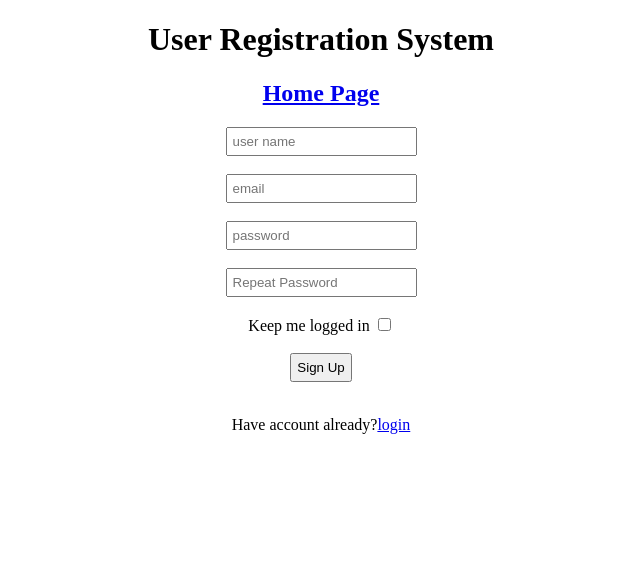
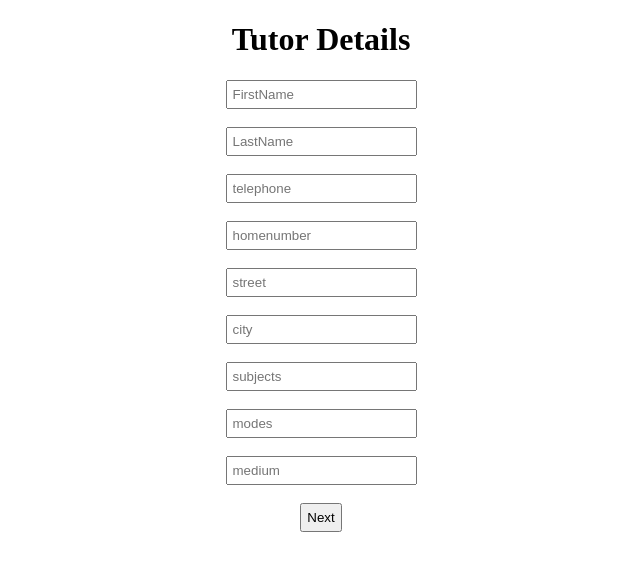
Before and after one commit to Sachithra-dev/Unigura-local, a PHP site: page /tutorregistration.php in a window 1280 px wide. Shown: the top 571 px of the page, without its empty margins (319-959 px from the left). Run offline with PHP 8.4, Linux system fonts and the light colour scheme.

Commit message:
Update tutorregistration.php

```diff
--- a/tutorregistration.php
+++ b/tutorregistration.php
@@ -29,18 +29,20 @@
 
 <body>
     <div class="container">
-        <h1>User Registration System</h1>
-        <h2><a href="loggedInPage.php">Home Page</a></h2>
-        <form action = "" method = "post">
-            <div class="error"><?php echo $error; ?></div>
-            <input type="text" name = "name" placeholder="user name"><br><br>
-            <input type="email" name = "email" placeholder="email"><br><br>
-            <input type="password" name = "password" placeholder="password"><br><br>
-            <input type="password" name = "repeatpassword" placeholder="Repeat Password"><br><br>
-            <label for="checkbox">Keep me logged in</label>
-            <input type="checkbox" name = "stayLoggedIn" value= "1"><br><br>
-            <input type="submit" name = "signup" value="Sign Up"><br><br>
-            <p>Have account already?<a href='login.php'>login</a></p>
+        <h1>Tutor Details</h1>
+            <form action = "" method = "post">
+                <div class="error"><?php echo $error; ?></div>
+                <input type="text" name = "FirstName" placeholder="FirstName"><br><br>
+                <input type="text" name = "LastName" placeholder="LastName"><br><br>
+                <input type="number" name = "telephone" placeholder="telephone"><br><br>
+                <input type="number" name = "homenumber" placeholder="homenumber"><br><br>
+                <input type="text" name = "street" placeholder="street"><br><br>
+                <input type="text" name = "city" placeholder="city"><br><br>
+                <input type="text" name = "subjects" placeholder="subjects"><br><br>
+                <input type="text" name = "modes" placeholder="modes"><br><br>
+                <input type="text" name = "medium" placeholder="medium"><br><br>
+
+                <input type="submit" name = "next" value="Next"><br><br>
         </form>
     </div>
 </body>
```
